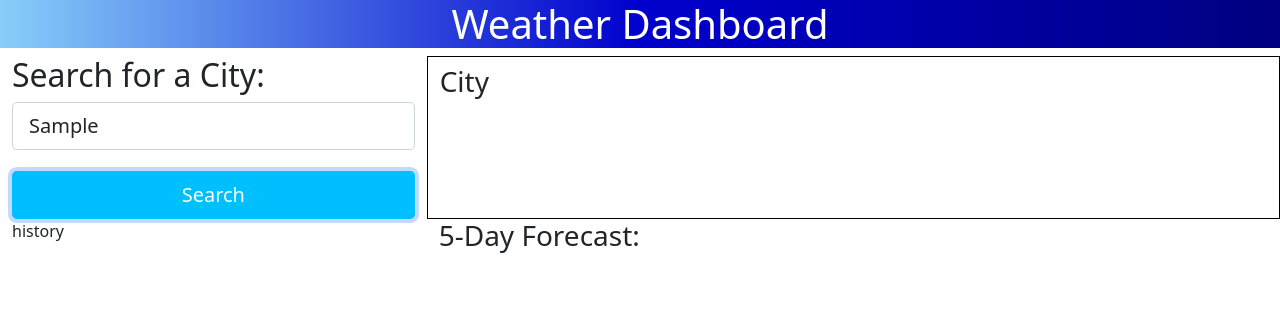
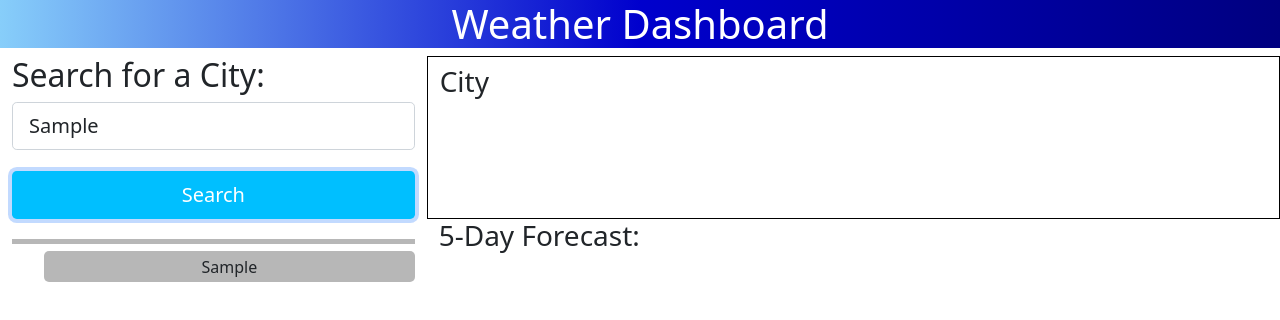
Before and after one commit to jmol721/Jose-Molina-Project-6, a plain HTML site: page index.html in a window 1280 px wide. Both pictures are taken after typing "Sample" into the empty fields and a click on the button "Search". Drawn offline with nearby package versions, Linux system fonts and the light colour scheme; no server answers.

Commit message:
Added City History list with styling and removed the old 5 day cards.

```diff
--- a/assets/css/style.css
+++ b/assets/css/style.css
@@ -61,3 +61,17 @@ header {
 .card-div {
     padding-top: 5%;
 }
+
+.history-list-div {
+    border-top: 5px solid #b7b7b7;
+    margin-top: 5%;
+}
+
+.history-list-li {
+    margin-top: 2%;
+    background-color: #b7b7b7;
+    list-style: none;
+    text-align: center;
+    border-radius: 5px;
+    padding: 1%;
+}
--- a/assets/js/script.js
+++ b/assets/js/script.js
@@ -11,7 +11,6 @@ var getWeather = function() {
             return response.json();
         })
         .then(function(data) {
-            // console.log(data);
 
             var coords = data.coord;
             fetch(`https://api.openweathermap.org/data/2.5/onecall?lat=${coords.lat}&lon=${coords.lon}&exclude=hourly,minutely,alerts&appid=${apiKey}&units=imperial`)
@@ -58,6 +57,13 @@ var fiveDayWeather = function(data) {
     console.log('daily weather: ', data);
     console.log('five day weather: ', data.daily);
     var days = data.daily;
+
+    var list = document.getElementById("5-day-forecast");
+        if (list.hasChildNodes()) {
+            const list = document.getElementById('5-day-forecast');
+            list.innerHTML = '';
+        }
+
     for(var i = 1; i < 6; i++) {
 
         var daysDate = new Date(days[i].dt * 1000).toLocaleDateString('en-US');
@@ -71,7 +77,6 @@ var fiveDayWeather = function(data) {
         console.log(dayObject);
 
         // display day
-        var list = document.getElementById("5-day-forecast");
         var dayDivElement = document.createElement('div');
         dayDivElement.setAttribute('class', 'card day-card col');
 
@@ -89,10 +94,18 @@ var fiveDayWeather = function(data) {
         // divs for Day Div info
         dateDiv.textContent = dayObject.date;
         iconImg.src = "http://openweathermap.org/img/w/" + dayObject.icon + ".png";
-        // iconDiv.textContent = JSON.stringify(dayObject.icon);
         tempDiv.textContent = "Temp: " + Math.round(JSON.stringify(dayObject.temp)) + "°F";
         windDiv.textContent = "Wind: " + JSON.stringify(dayObject.wind) + " MPH";
         humidityDiv.textContent = "Humidity: " + JSON.stringify(dayObject.humidity) + "%";
+
+        if (list.hasChildNodes())
+        //unappend div from day vid
+        // dayDivElement.removeChild(dateDiv);
+        // dayDivElement.removeChild(iconDiv);
+        // iconDiv.removeChild(iconImg);
+        // dayDivElement.removeChild(tempDiv);
+        // dayDivElement.removeChild(windDiv);
+        // dayDivElement.removeChild(humidityDiv);
 
         // append divs to day div
         dayDivElement.appendChild(dateDiv);
@@ -112,10 +125,42 @@ var onSearch = function() {
     console.log('city ', currentCity);
 
     getWeather();
-    // fiveDayWeather();
+    addCityToHistory();
 }
 
+var addCityToHistory = function() {
+    var historyList = [];
+    var valueString = localStorage.getItem('name');
+    if (valueString !== null) {
+        historyList = JSON.parse(localStorage.getItem('name'));
+    }
+    historyList.push(currentCity);
+    localStorage.setItem('name', JSON.stringify(historyList));
+
+    var cityUl = document.getElementById('history-list');
+    var cityListLi = document.createElement('li');
+    cityListLi.textContent = currentCity;
+    cityListLi.setAttribute('class', 'history-list-li');
+
+    cityUl.appendChild(cityListLi);
+}
+
+var callCityHistory = function() {
+    var cityList = JSON.parse(localStorage.getItem('name'));
+    var cityUl = document.getElementById('history-list');
+    console.log('new log', cityList);
+
+    if (cityList !== null) {
+        for (var i = 0; i <cityList.length; i++) {
+            var cityListLi = document.createElement('li');
+            cityListLi.textContent = cityList[i];
+            cityListLi.setAttribute('class', 'history-list-li');
+
+            cityUl.appendChild(cityListLi);
+        }
+    }
+    }
+
+
 inputButton.onclick = onSearch;
-
-currentCity = 'Austin';
-getWeather();
+callCityHistory();
--- a/index.html
+++ b/index.html
@@ -47,18 +47,15 @@
             </div>
             <!-- div for city history -->
             <div class="col-sm-4" id="city-history">
-                <p>history</p>
+                <div class="history-list-div">
+                    <ul id="history-list"></ul>
+                </div>
             </div>
             <!-- 5 day forecast div -->
             <div class="col-sm-8" id="future-forecast">
                 <h3>5-Day Forecast:</h3>
                 <div class="container-flex">
                     <div id="5-day-forecast" class="row"></div>
-                        <!-- <div id="current time"></div>
-                        <div id="weatherIconDays"></div>
-                        <div id="temp"></div>
-                        <div id="wind"></div>
-                        <div id="humidity"></div> -->
                 </div>
             </div>
         </div>
```
